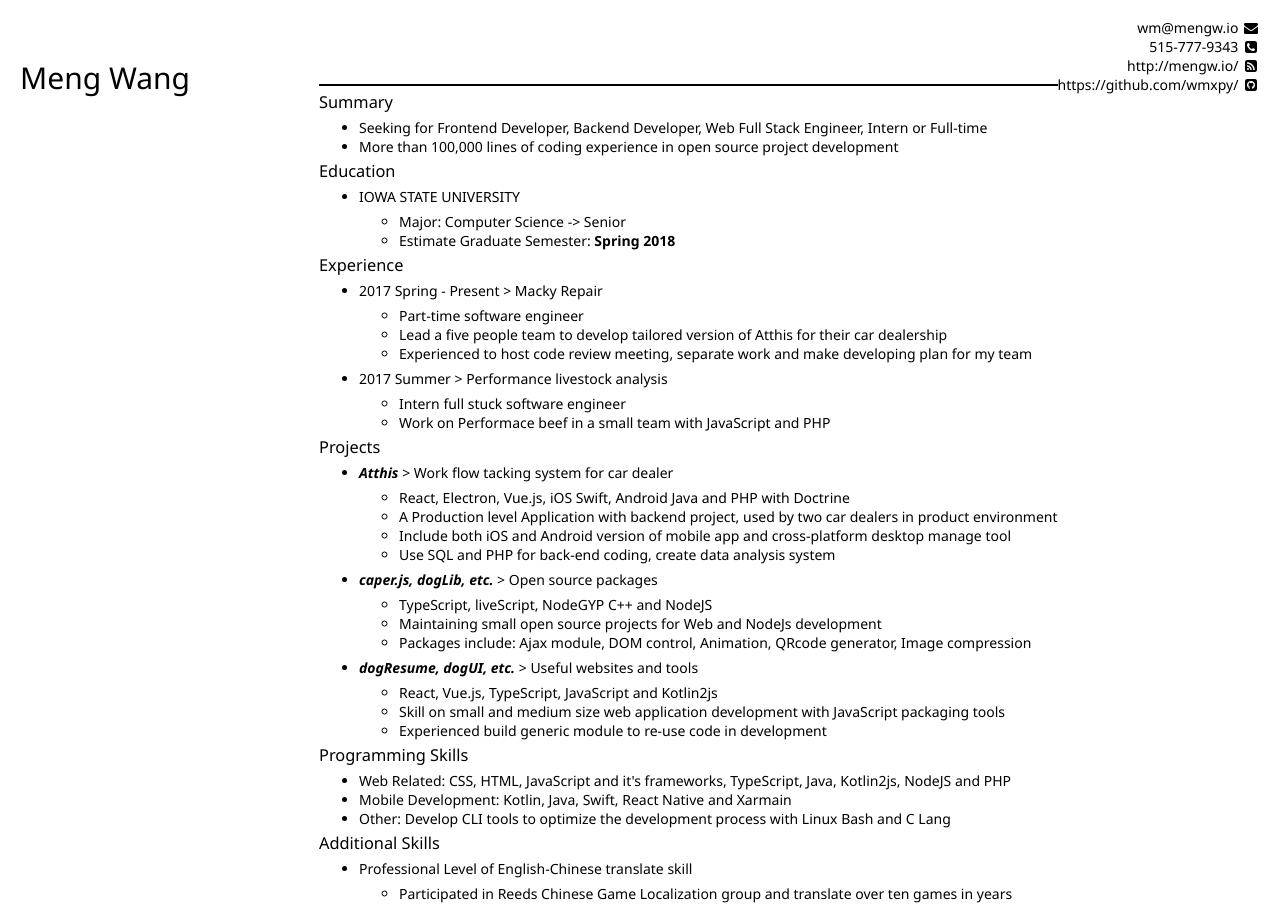
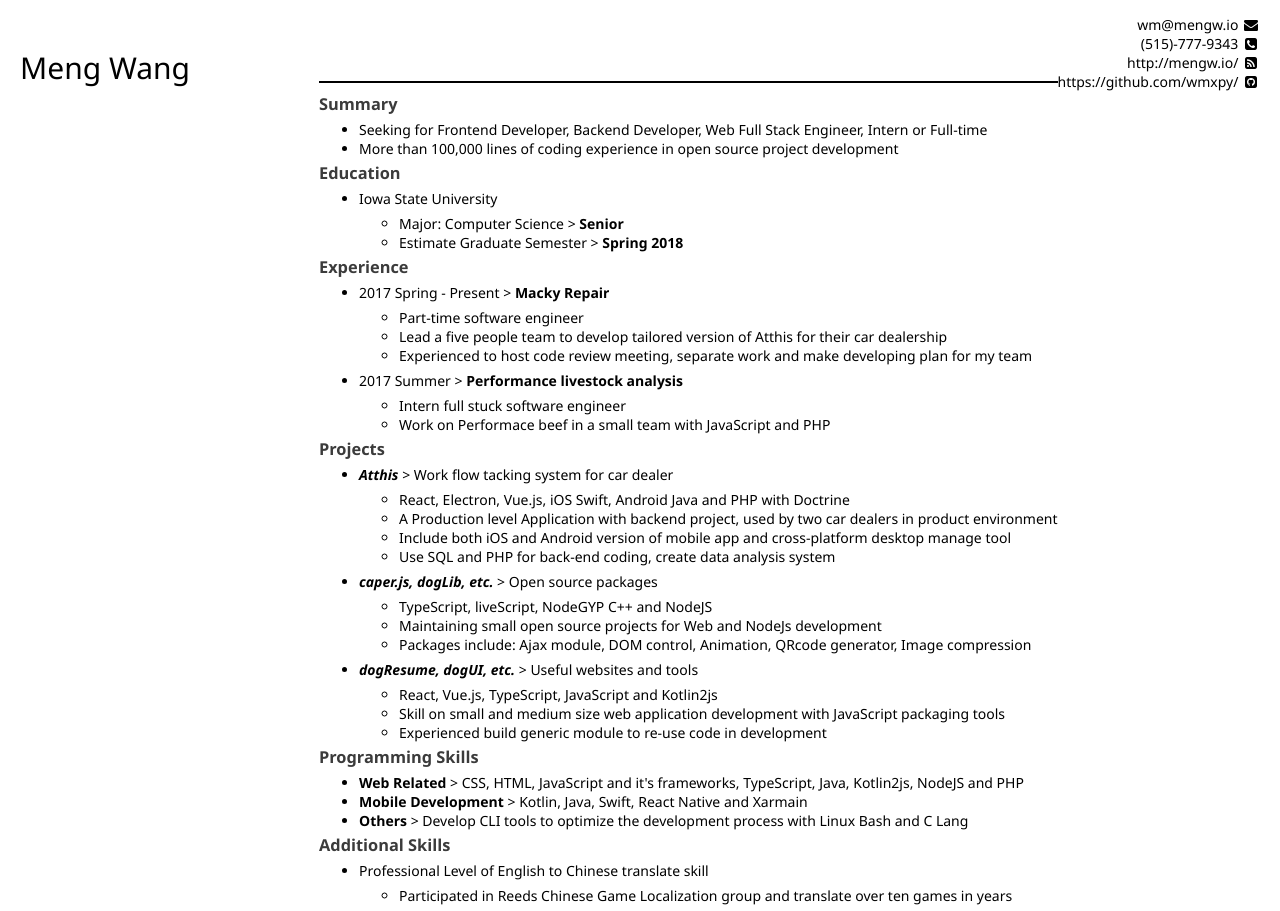
Before and after one commit to WMXPY/blog.mengw.io, a Jekyll site: the page resume/resume.html, which Jekyll copies as it is, in a window 1280 px wide. Built offline with Jekyll 4.4.1, drawn with Linux system fonts in a browser that asks for light colours.

Commit message:
update resume

```diff
--- a/resume/resume.html
+++ b/resume/resume.html
@@ -127,13 +127,17 @@
 		h2 {
 			font-size: 30px;
 			margin-bottom: 10px;
-			padding-top: 25px;
+			padding-top: 18px;
 		}
-        body{
-            padding-top: 10px;
-        }
+
+		body {
+			padding-top: 7px;
+		}
+
 		h3 {
 			margin: 0px;
+			font-weight: bold;
+			color: #3B3B3B;
 		}
 
 		h1 code,
@@ -354,7 +358,9 @@
 		/*
 	 * Markdown PDF CSS
 	 */
-
+		hr{
+			margin-bottom: 12px;
+		}
 		ul {
 			margin-top: 6px;
 			margin-bottom: 6px;
@@ -402,7 +408,7 @@
 			wm@mengw.io&nbsp;<i class="fa fa-envelope fa-fw" aria-hidden="true"></i>
 		</div><br>
 		<div style="float:right;">
-			515-777-9343&nbsp;<i class="fa fa-phone-square fa-fw" aria-hidden="true"></i>
+			(515)-777-9343&nbsp;<i class="fa fa-phone-square fa-fw" aria-hidden="true"></i>
 		</div><br>
 		<div style="float:right;">
 			http://mengw.io/&nbsp;<i class="fa fa-rss-square fa-fw" aria-hidden="true"></i>
@@ -421,23 +427,23 @@
 		</ul>
 		<h3>Education</h3>
 		<ul>
-			<li>IOWA STATE UNIVERSITY
+			<li>Iowa State University
 				<ul>
-					<li>Major: Computer Science -&gt; Senior</li>
-					<li>Estimate Graduate Semester: <strong>Spring 2018</strong></li>
+					<li>Major: Computer Science &gt; <strong>Senior</strong></li>
+					<li>Estimate Graduate Semester &gt; <strong>Spring 2018</strong></li>
 				</ul>
 			</li>
 		</ul>
 		<h3>Experience</h3>
 		<ul>
-			<li>2017 Spring - Present &gt; Macky Repair
+			<li>2017 Spring - Present &gt; <strong>Macky Repair</strong>
 				<ul>
 					<li>Part-time software engineer</li>
 					<li>Lead a five people team to develop tailored version of Atthis for their car dealership</li>
 					<li>Experienced to host code review meeting, separate work and make developing plan for my team</li>
 				</ul>
 			</li>
-			<li>2017 Summer &gt; Performance livestock analysis
+			<li>2017 Summer &gt; <strong>Performance livestock analysis</strong>
 				<ul>
 					<li>Intern full stuck software engineer</li>
 					<li>Work on Performace beef in a small team with JavaScript and PHP</li>
@@ -471,13 +477,13 @@
 		</ul>
 		<h3>Programming Skills</h3>
 		<ul>
-			<li>Web Related: CSS, HTML, JavaScript and it's frameworks, TypeScript, Java, Kotlin2js, NodeJS and PHP</li>
-			<li>Mobile Development: Kotlin, Java, Swift, React Native and Xarmain</li>
-			<li>Other: Develop CLI tools to optimize the development process with Linux Bash and C Lang</li>
+			<li><strong>Web Related</strong> &gt; CSS, HTML, JavaScript and it's frameworks, TypeScript, Java, Kotlin2js, NodeJS and PHP</li>
+			<li><strong>Mobile Development</strong> &gt; Kotlin, Java, Swift, React Native and Xarmain</li>
+			<li><strong>Others</strong> &gt; Develop CLI tools to optimize the development process with Linux Bash and C Lang</li>
 		</ul>
 		<h3>Additional Skills</h3>
 		<ul>
-			<li>Professional Level of English-Chinese translate skill</li>
+			<li>Professional Level of English to Chinese translate skill</li>
 			<ul>
 				<li>Participated in Reeds Chinese Game Localization group and translate over ten games in years</li>
 			</ul>
```
Also changed, not shown: _posts/blog/2016-08-21-Resume.md (+14 -13 lines).
